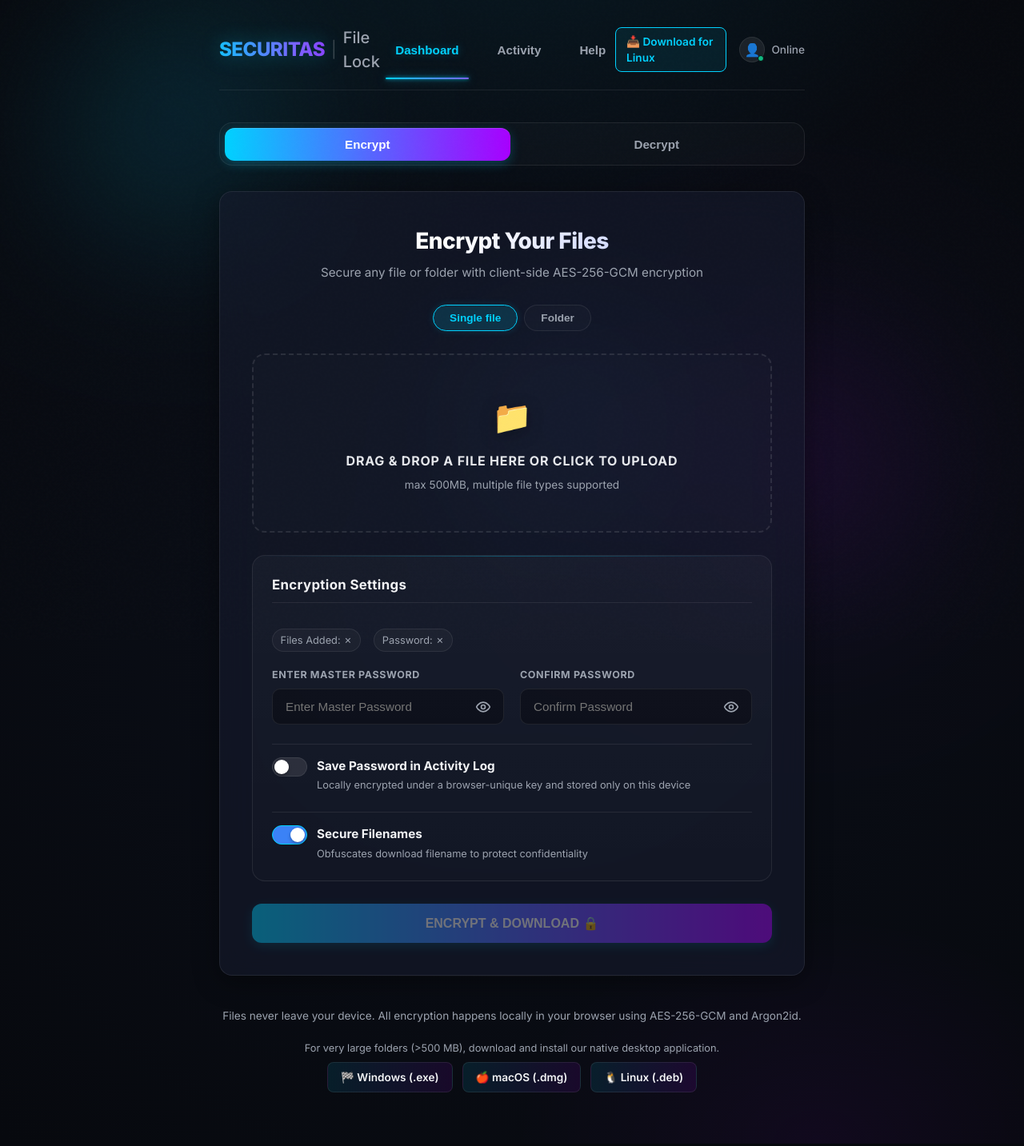
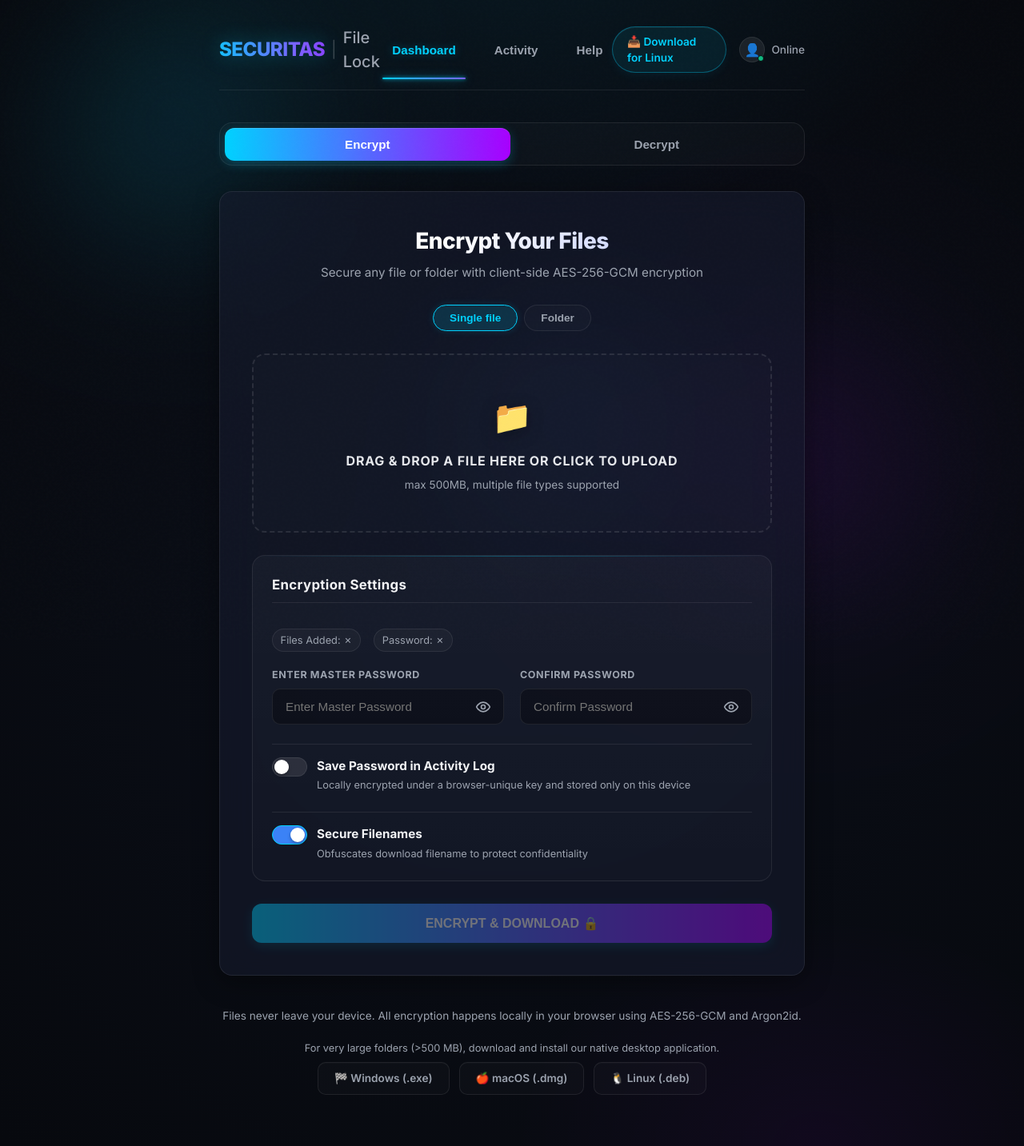
Before and after one commit to kmahad/ENCD-, a React (Vite) app in the folder apps/web/: page / in a window 1280 px wide. Shown: the whole page at 80% size. Built offline with nearby package versions, Linux system fonts and the light colour scheme.

Commit message:
style: enhance download buttons with premium glow and hover effects

```diff
--- a/apps/web/src/App.tsx
+++ b/apps/web/src/App.tsx
@@ -95,24 +95,11 @@
             <a
               href={getDownloadLink(userOS)}
               download
-              className="btn btn--secondary btn--sm"
-              style={{
-                display: "inline-flex",
-                alignItems: "center",
-                gap: "0.4rem",
-                padding: "0.4rem 0.8rem",
-                fontSize: "0.85rem",
-                borderRadius: "8px",
-                border: "1px solid var(--border-focus)",
-                background: "rgba(0, 210, 255, 0.08)",
-                color: "#00d2ff",
-                textDecoration: "none",
-                fontWeight: 600,
-                transition: "all 0.2s ease",
-              }}
+              className="download-btn-nav"
             >
               📥 {getOSLabel(userOS)}
             </a>
+
 
             <div className="profile-badge">
               <div className="profile-avatar">
@@ -179,60 +166,21 @@
               <a
                 href="./downloads/Securitas_File_Lock_Setup.exe"
                 download
-                style={{
-                  padding: "0.5rem 1rem",
-                  borderRadius: "8px",
-                  background:
-                    "linear-gradient(90deg, rgba(0, 210, 255, 0.1) 0%, rgba(168, 0, 255, 0.1) 100%)",
-                  border: "1px solid var(--border)",
-                  color: "var(--text)",
-                  textDecoration: "none",
-                  fontSize: "0.85rem",
-                  fontWeight: 600,
-                  display: "inline-flex",
-                  alignItems: "center",
-                  gap: "0.5rem",
-                }}
+                className="download-btn-footer"
               >
                 🏁 Windows (.exe)
               </a>
               <a
                 href="./downloads/Securitas_File_Lock.dmg"
                 download
-                style={{
-                  padding: "0.5rem 1rem",
-                  borderRadius: "8px",
-                  background:
-                    "linear-gradient(90deg, rgba(0, 210, 255, 0.1) 0%, rgba(168, 0, 255, 0.1) 100%)",
-                  border: "1px solid var(--border)",
-                  color: "var(--text)",
-                  textDecoration: "none",
-                  fontSize: "0.85rem",
-                  fontWeight: 600,
-                  display: "inline-flex",
-                  alignItems: "center",
-                  gap: "0.5rem",
-                }}
+                className="download-btn-footer"
               >
                 🍎 macOS (.dmg)
               </a>
               <a
                 href="./downloads/Securitas_File_Lock.deb"
                 download
-                style={{
-                  padding: "0.5rem 1rem",
-                  borderRadius: "8px",
-                  background:
-                    "linear-gradient(90deg, rgba(0, 210, 255, 0.1) 0%, rgba(168, 0, 255, 0.1) 100%)",
-                  border: "1px solid var(--border)",
-                  color: "var(--text)",
-                  textDecoration: "none",
-                  fontSize: "0.85rem",
-                  fontWeight: 600,
-                  display: "inline-flex",
-                  alignItems: "center",
-                  gap: "0.5rem",
-                }}
+                className="download-btn-footer"
               >
                 🐧 Linux (.deb)
               </a>
--- a/apps/web/src/index.css
+++ b/apps/web/src/index.css
@@ -1349,3 +1349,73 @@
   font-size: 0.85rem !important;
   color: var(--text-muted) !important;
 }
+
+/* Premium Download Buttons */
+.download-btn-nav {
+  display: inline-flex;
+  align-items: center;
+  gap: 0.5rem;
+  padding: 0.5rem 1.1rem;
+  font-size: 0.85rem;
+  font-weight: 600;
+  border-radius: 999px;
+  text-decoration: none;
+  color: #00d2ff;
+  background: rgba(0, 210, 255, 0.08);
+  border: 1px solid rgba(0, 210, 255, 0.35);
+  box-shadow:
+    0 4px 12px rgba(0, 210, 255, 0.06),
+    inset 0 1px 0 rgba(255, 255, 255, 0.05);
+  transition: all 0.3s cubic-bezier(0.16, 1, 0.3, 1);
+  position: relative;
+  overflow: hidden;
+  cursor: pointer;
+}
+
+.download-btn-nav:hover {
+  transform: translateY(-1.5px);
+  border-color: rgba(0, 210, 255, 0.7);
+  background: rgba(0, 210, 255, 0.15);
+  color: #ffffff;
+  box-shadow:
+    0 6px 20px rgba(0, 210, 255, 0.2),
+    0 0 14px rgba(168, 0, 255, 0.15),
+    inset 0 1px 0 rgba(255, 255, 255, 0.15);
+}
+
+.download-btn-nav:active {
+  transform: translateY(0.5px);
+  box-shadow: 0 2px 8px rgba(0, 210, 255, 0.1);
+}
+
+/* Footer Download Buttons */
+.download-btn-footer {
+  display: inline-flex;
+  align-items: center;
+  gap: 0.5rem;
+  padding: 0.6rem 1.25rem;
+  font-size: 0.85rem;
+  font-weight: 600;
+  border-radius: 10px;
+  text-decoration: none;
+  color: var(--text-muted);
+  background: rgba(255, 255, 255, 0.02);
+  border: 1px solid var(--border);
+  box-shadow: inset 0 1px 0 rgba(255, 255, 255, 0.02);
+  transition: all 0.3s cubic-bezier(0.16, 1, 0.3, 1);
+  cursor: pointer;
+}
+
+.download-btn-footer:hover {
+  border-color: var(--border-focus);
+  color: #00d2ff;
+  background: rgba(0, 210, 255, 0.04);
+  transform: translateY(-2px);
+  box-shadow:
+    0 6px 18px rgba(0, 210, 255, 0.08),
+    inset 0 1px 0 rgba(255, 255, 255, 0.05);
+}
+
+.download-btn-footer:active {
+  transform: translateY(0);
+}
```
